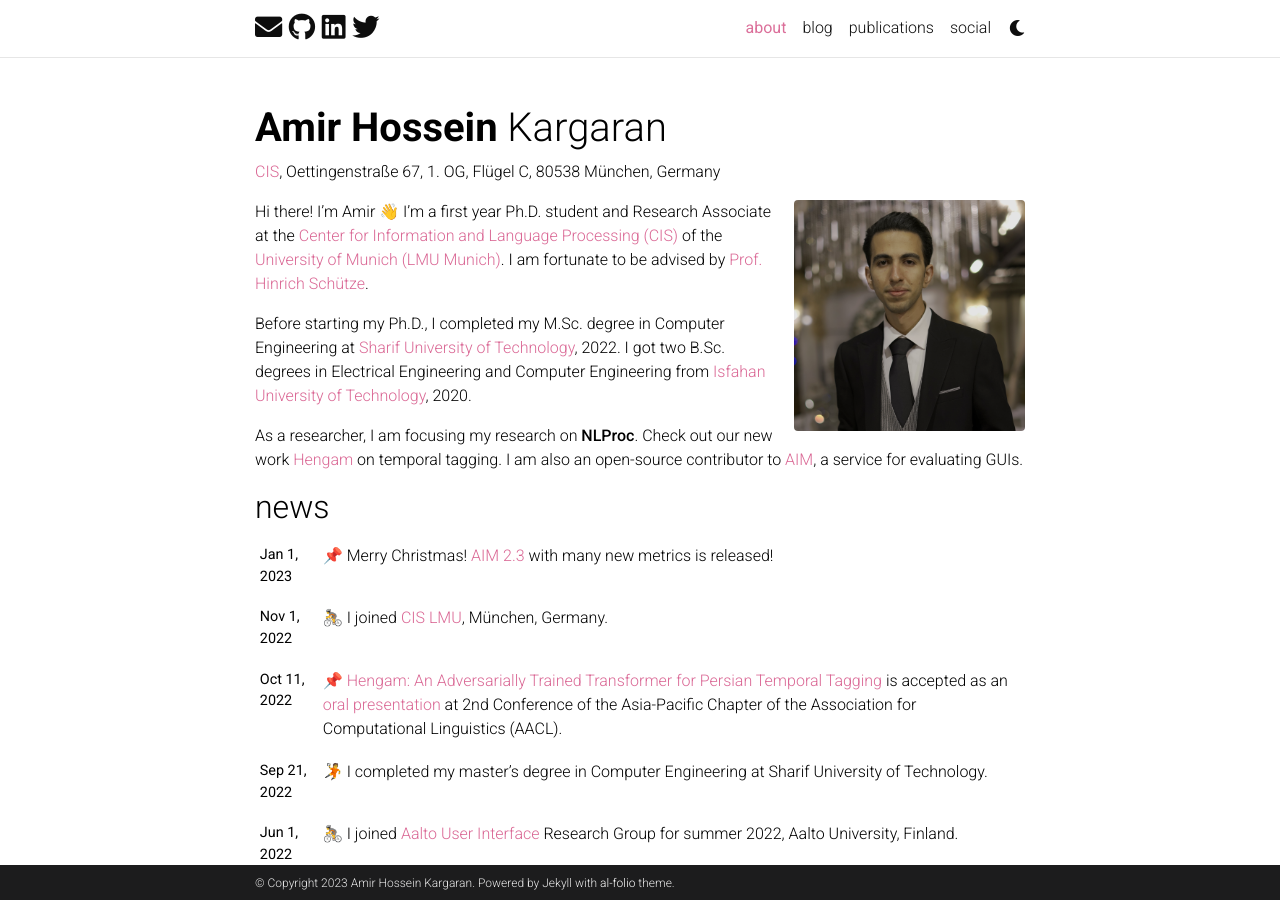
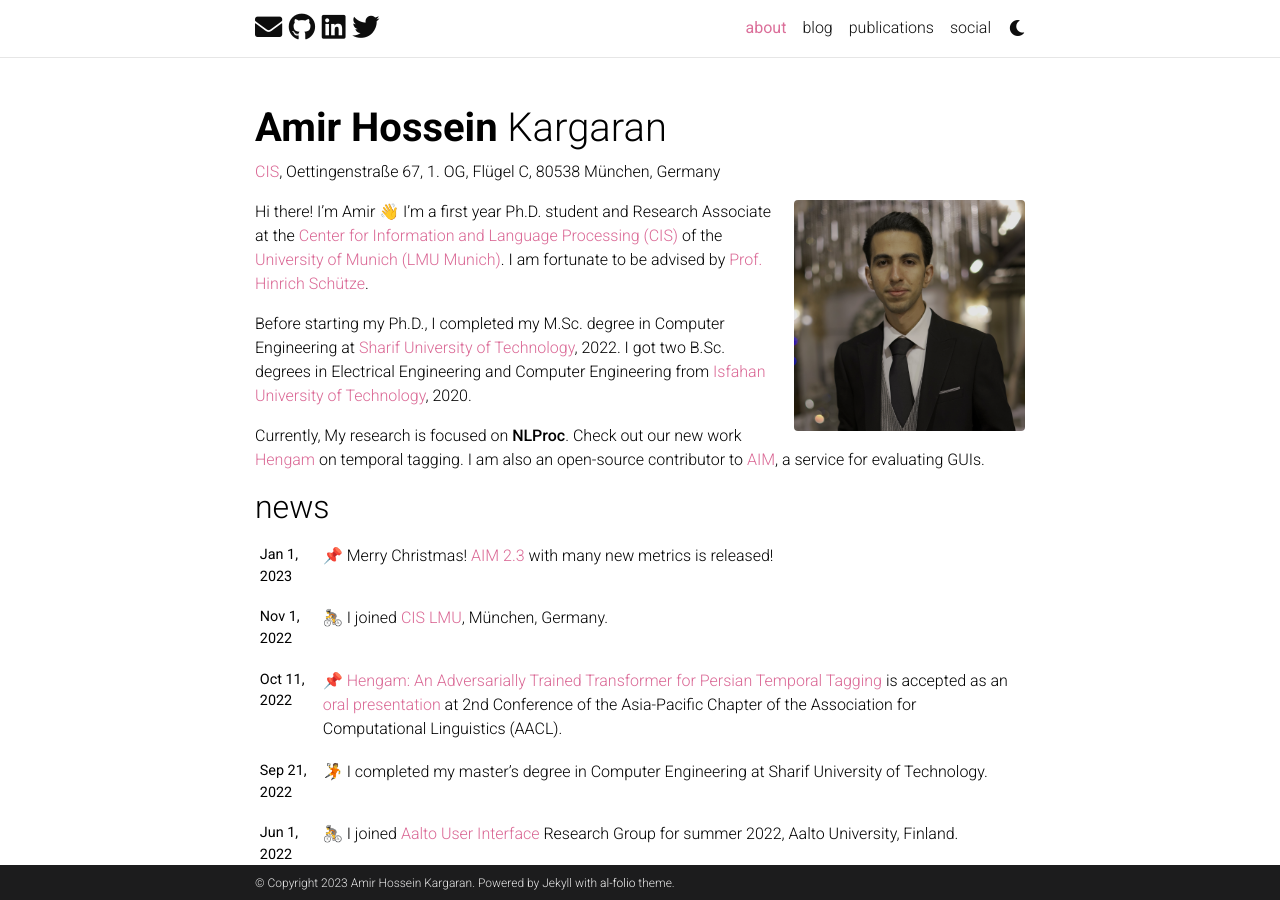
Before and after one commit to kargaranamir/kargaranamir.github.io, a Jekyll site: the page built from _pages/about.md, in a window 1280 px wide and 900 px high. Built offline with Jekyll 4.4.1, drawn with Linux system fonts in a browser that asks for light colours; full-size pictures stand in for the smaller copies a plugin makes; comment, search, counter and statistics services are not loaded; a style sheet for code colours, icons or effects is not loaded.

Commit message:
update about: add "currently"

```diff
--- a/_pages/about.md
+++ b/_pages/about.md
@@ -19,4 +19,4 @@ Hi there! I’m Amir 👋 I'm a first year Ph.D. student and Research Associate
 
 Before starting my Ph.D., I completed my M.Sc. degree in Computer Engineering at [Sharif University of Technology](https://en.sharif.edu/), 2022. I got two B.Sc. degrees in Electrical Engineering and Computer Engineering from [Isfahan University of Technology](http://english.iut.ac.ir/), 2020.
 
-As a researcher, I am focusing my research on **NLProc**. Check out our new work [Hengam](https://aclanthology.org/2022.aacl-main.74/) on temporal tagging. I am also an open-source contributor to [AIM](https://github.com/aalto-ui/aim), a service for evaluating GUIs.
+Currently, My research is focused on **NLProc**. Check out our new work [Hengam](https://aclanthology.org/2022.aacl-main.74/) on temporal tagging. I am also an open-source contributor to [AIM](https://github.com/aalto-ui/aim), a service for evaluating GUIs.
```
